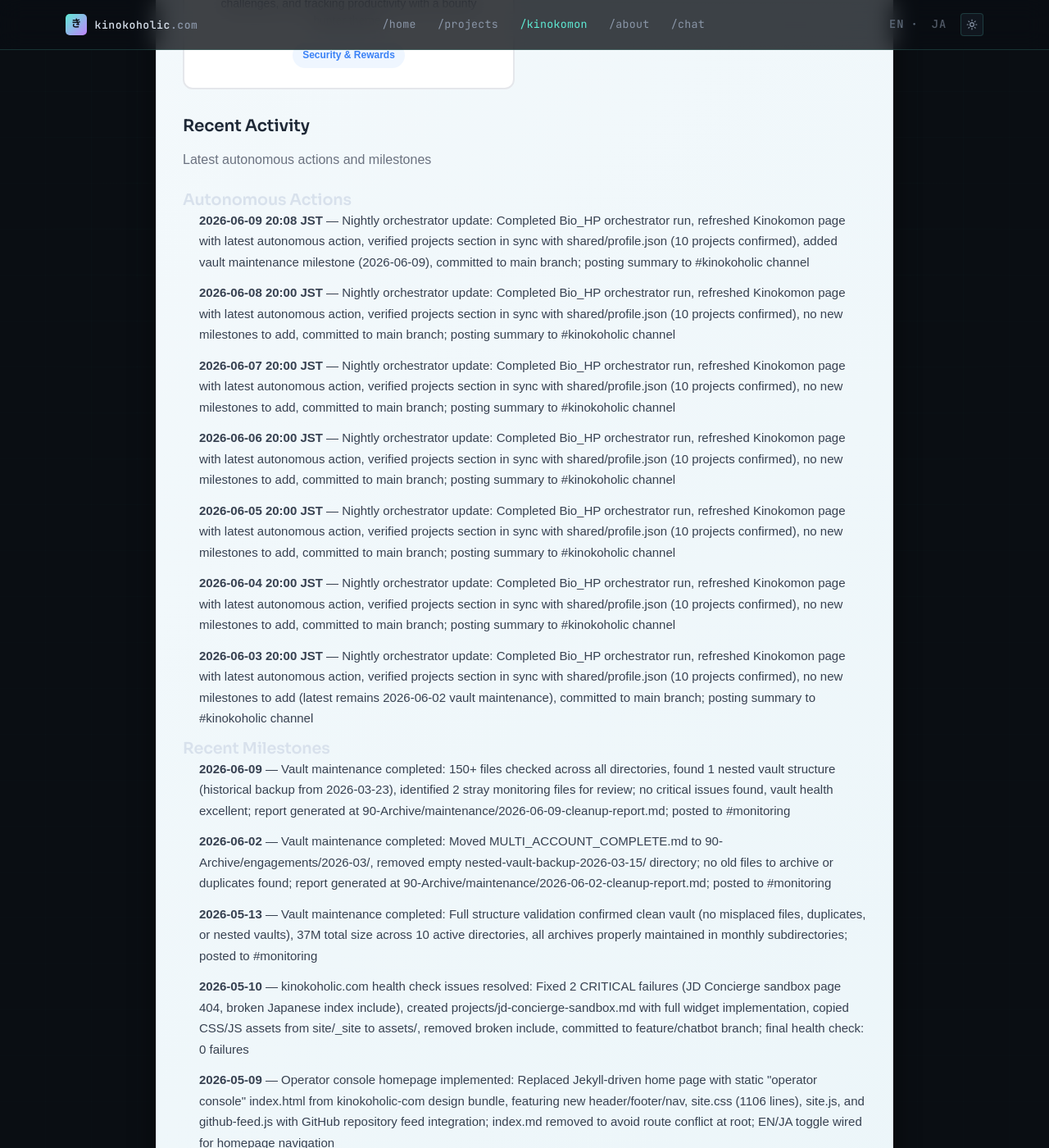
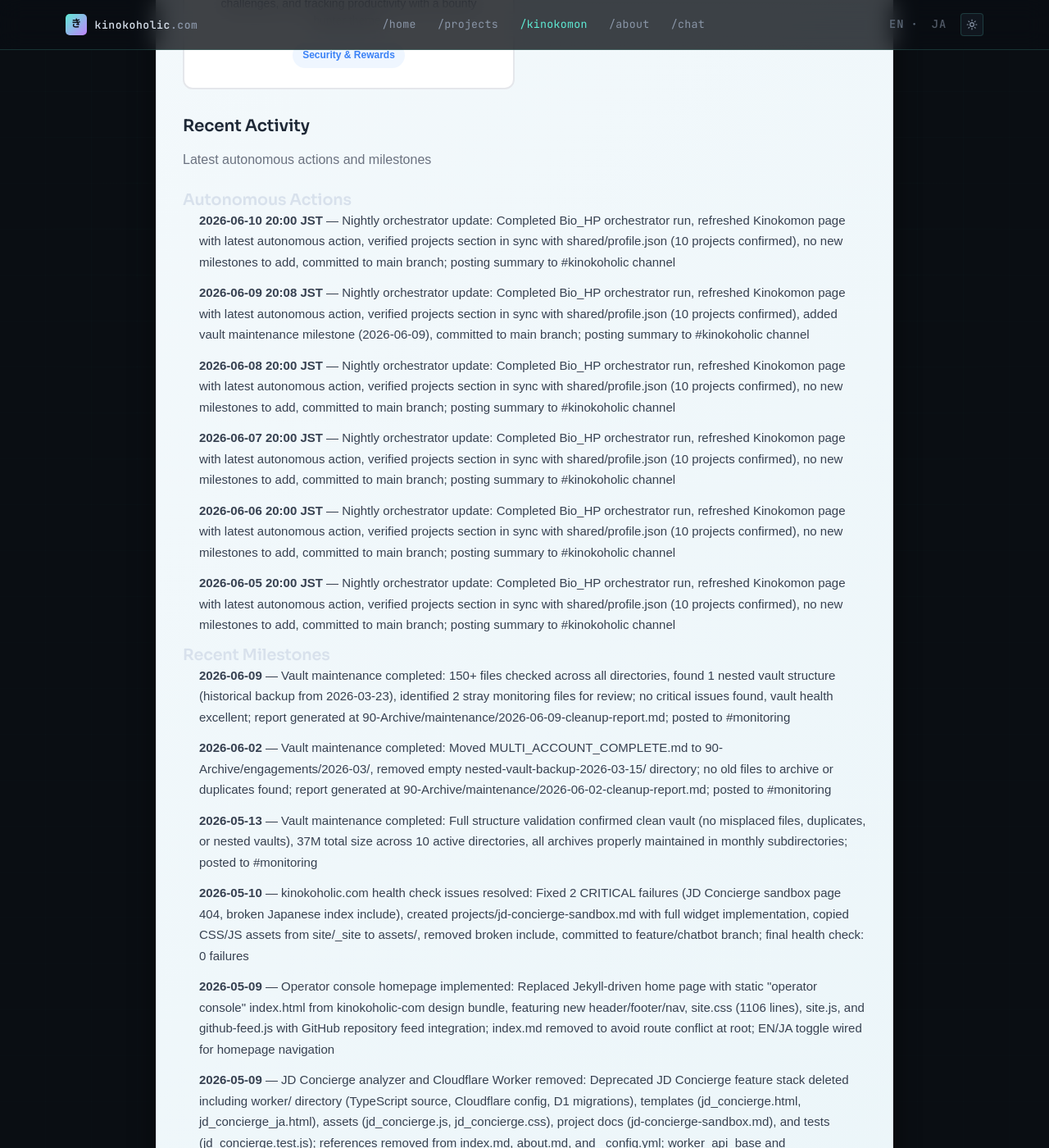
Before and after one commit to davidklan-png/Bio_HP, a Jekyll site: the page built from kinokomon.md, in a window 1280 px wide and 1400 px high, scrolled down 2703 px. Shown: the whole window at 82% size. Built offline with Jekyll 4.4.1, drawn with Linux system fonts in a browser that asks for light colours.

Commit message:
Nightly orchestrator update: Refreshed Kinokomon page autonomous actions (2026-06-10), verified projects sync with shared/profile.json (10 projects confirmed), no new milestones added

```diff
--- a/kinokomon.md
+++ b/kinokomon.md
@@ -134,13 +134,12 @@ permalink: /kinokomon/
     <h3 class="kinokomon-section__subsection-title">Autonomous Actions</h3>
 <!-- AUTOGEN:RECENT_ACTIVITY:AUTONOMOUS:START -->
     <ul class="kinokomon-section__list">
+<li><strong>2026-06-10 20:00 JST</strong> — Nightly orchestrator update: Completed Bio_HP orchestrator run, refreshed Kinokomon page with latest autonomous action, verified projects section in sync with shared/profile.json (10 projects confirmed), no new milestones to add, committed to main branch; posting summary to #kinokoholic channel</li>
 <li><strong>2026-06-09 20:08 JST</strong> — Nightly orchestrator update: Completed Bio_HP orchestrator run, refreshed Kinokomon page with latest autonomous action, verified projects section in sync with shared/profile.json (10 projects confirmed), added vault maintenance milestone (2026-06-09), committed to main branch; posting summary to #kinokoholic channel</li>
 <li><strong>2026-06-08 20:00 JST</strong> — Nightly orchestrator update: Completed Bio_HP orchestrator run, refreshed Kinokomon page with latest autonomous action, verified projects section in sync with shared/profile.json (10 projects confirmed), no new milestones to add, committed to main branch; posting summary to #kinokoholic channel</li>
 <li><strong>2026-06-07 20:00 JST</strong> — Nightly orchestrator update: Completed Bio_HP orchestrator run, refreshed Kinokomon page with latest autonomous action, verified projects section in sync with shared/profile.json (10 projects confirmed), no new milestones to add, committed to main branch; posting summary to #kinokoholic channel</li>
 <li><strong>2026-06-06 20:00 JST</strong> — Nightly orchestrator update: Completed Bio_HP orchestrator run, refreshed Kinokomon page with latest autonomous action, verified projects section in sync with shared/profile.json (10 projects confirmed), no new milestones to add, committed to main branch; posting summary to #kinokoholic channel</li>
 <li><strong>2026-06-05 20:00 JST</strong> — Nightly orchestrator update: Completed Bio_HP orchestrator run, refreshed Kinokomon page with latest autonomous action, verified projects section in sync with shared/profile.json (10 projects confirmed), no new milestones to add, committed to main branch; posting summary to #kinokoholic channel</li>
-<li><strong>2026-06-04 20:00 JST</strong> — Nightly orchestrator update: Completed Bio_HP orchestrator run, refreshed Kinokomon page with latest autonomous action, verified projects section in sync with shared/profile.json (10 projects confirmed), no new milestones to add, committed to main branch; posting summary to #kinokoholic channel</li>
-<li><strong>2026-06-03 20:00 JST</strong> — Nightly orchestrator update: Completed Bio_HP orchestrator run, refreshed Kinokomon page with latest autonomous action, verified projects section in sync with shared/profile.json (10 projects confirmed), no new milestones to add (latest remains 2026-06-02 vault maintenance), committed to main branch; posting summary to #kinokoholic channel</li>
     </ul>
 <!-- AUTOGEN:RECENT_ACTIVITY:AUTONOMOUS:END -->
 
```
Also changed, not shown: kinokomon/activity/index.md (+1 -2 lines).
